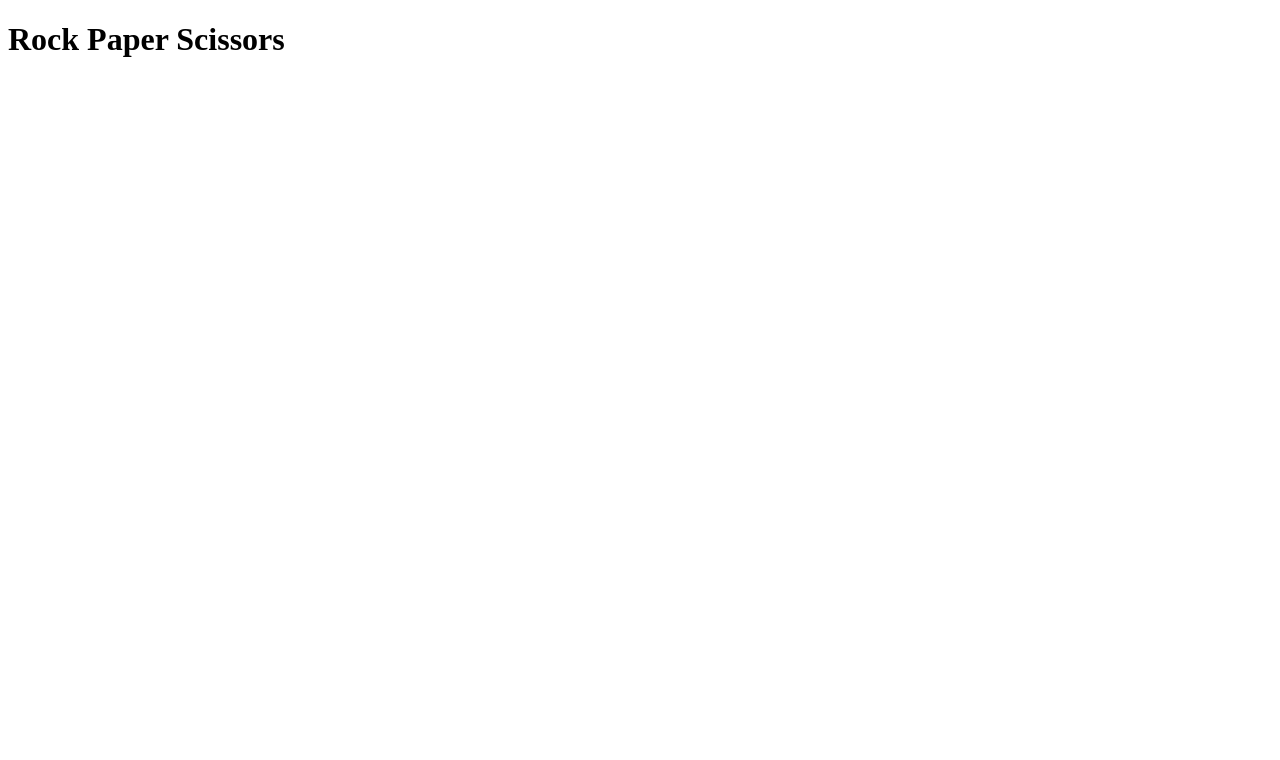
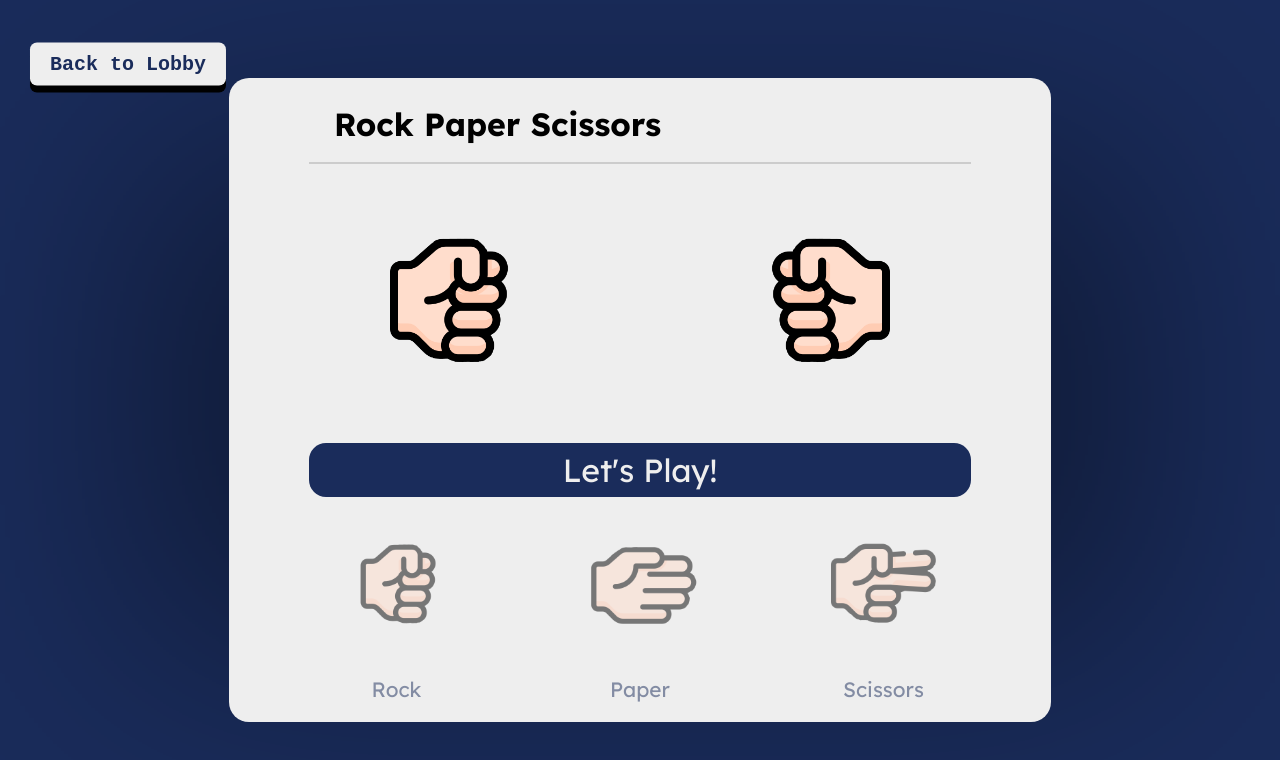
Before and after one commit to kenzay01/FunSpot, a plain HTML site: page play-zone/games/rock-paper-scissors/rock-paper-scissors.html in a window 1280 px wide. Drawn offline with Linux system fonts and the light colour scheme; a web font is replaced by a local one.

Commit message:
Done rps

```diff
--- a/play-zone/games/rock-paper-scissors/rock-paper-scissors.css
+++ b/play-zone/games/rock-paper-scissors/rock-paper-scissors.css
@@ -0,0 +1,173 @@
+* {
+  margin: 0;
+  padding: 0;
+  box-sizing: border-box;
+  font-family: "Lexend", sans-serif;
+}
+body {
+  height: 100vh;
+  display: flex;
+  justify-content: center;
+  align-items: center;
+  background-color: #1a2c5b;
+}
+.container {
+  padding: 1.25rem 5rem;
+  padding-top: 0.5rem;
+  border-radius: 20px;
+  background-color: #eeeeee;
+}
+.container h2 {
+  font-size: 2rem;
+  padding: 18px 25px;
+  border-bottom: 2px solid #ccc;
+}
+.container.start .option-images {
+  pointer-events: none;
+}
+.container.start .user-result {
+  animation: userShake 1.3s ease;
+}
+.container.start .bot-result {
+  animation: botShake 1.3s ease;
+}
+@keyframes userShake {
+  0% {
+    transform: rotate(0deg);
+  }
+  15% {
+    transform: rotate(20deg);
+  }
+  30% {
+    transform: rotate(-20deg);
+  }
+  45% {
+    transform: rotate(20deg);
+  }
+  60% {
+    transform: rotate(-20deg);
+  }
+  75% {
+    transform: rotate(20deg);
+  }
+  90% {
+    transform: rotate(-20deg);
+  }
+  100% {
+    transform: rotate(0deg);
+  }
+}
+@keyframes botShake {
+  0% {
+    transform: rotate(0deg);
+  }
+  15% {
+    transform: rotate(-20deg);
+  }
+  30% {
+    transform: rotate(20deg);
+  }
+  45% {
+    transform: rotate(-20deg);
+  }
+  60% {
+    transform: rotate(20deg);
+  }
+  75% {
+    transform: rotate(-20deg);
+  }
+  90% {
+    transform: rotate(20deg);
+  }
+  100% {
+    transform: rotate(0deg);
+  }
+}
+.result-images {
+  display: flex;
+  column-gap: 7rem;
+}
+.result-images img {
+  width: 275px;
+}
+.bot-result img {
+  transform: rotateY(180deg);
+}
+.result {
+  text-align: center;
+  font-size: 2rem;
+  color: #eeeeee;
+  background-color: #1a2c5b;
+  padding-top: 0.4rem;
+  padding-bottom: 0.45rem;
+  border-radius: 17px;
+}
+
+.option-images {
+  display: flex;
+  align-items: center;
+  justify-content: space-between;
+}
+.option-image img {
+  width: 175px;
+  pointer-events: none;
+}
+.option-image {
+  text-align: center;
+  opacity: 0.5;
+  transition: opacity 0.3s ease;
+  cursor: pointer;
+}
+.option-image:hover {
+  opacity: 1;
+}
+.option-image.active {
+  opacity: 1;
+}
+.option-image p {
+  color: #1a2c5b;
+  font-size: 1.3rem;
+  pointer-events: none;
+}
+.box-shadow {
+  position: absolute;
+  top: 50%;
+  left: 50%;
+  transform: translate(-50%, -50%);
+  transition: all 0.3s ease;
+  width: 1000px;
+  height: 500px;
+  background-color: rgba(0, 0, 0, 0.4);
+  z-index: -1;
+  border-radius: 15px;
+  filter: blur(125px);
+}
+.lobby a {
+  left: 10%;
+  top: 8%;
+  font-family: "Kode Mono", monospace;
+  font-weight: 800;
+  font-size: 20px;
+  text-decoration: none;
+  color: #1a2c5b;
+  position: absolute;
+  transform: translate(-50%, -50%);
+  padding: 10px 20px;
+  border-radius: 7px;
+  display: flex;
+  justify-content: center;
+  align-items: center;
+  background-color: #eeeeee;
+  transition: all 0.3s ease;
+  text-decoration: none;
+  box-shadow: #000000 0px 7px 0px 0px;
+}
+.lobby a:active {
+  top: 9%;
+  box-shadow: #eeeeee 0px 0px 0px 0px;
+  /* transform: translateY(5px); */
+  transition: 0.1s;
+}
+.lobby a:hover {
+  background-color: #cacaca;
+}
--- a/play-zone/games/rock-paper-scissors/rock-paper-scissors.html
+++ b/play-zone/games/rock-paper-scissors/rock-paper-scissors.html
@@ -4,10 +4,61 @@
     <meta charset="UTF-8" />
     <meta name="viewport" content="width=device-width, initial-scale=1.0" />
     <title>Rock Paper Scissors</title>
+    <link rel="stylesheet" href="https://cdnjs.cloudflare.com/ajax/libs/font-awesome/5.15.3/css/all.min.css"/>
+</head>
+    <link rel="preconnect" href="https://fonts.googleapis.com" />
+    <link rel="preconnect" href="https://fonts.gstatic.com" crossorigin />
+    <link
+      href="https://fonts.googleapis.com/css2?family=Anton&family=Josefin+Sans:ital,wght@0,100..700;1,100..700&family=Lexend:wght@100..900&family=Madimi+One&family=Patua+One&display=swap"
+      rel="stylesheet"
+    />
+    <link rel="preconnect" href="https://fonts.googleapis.com" />
+    <link rel="preconnect" href="https://fonts.gstatic.com" crossorigin />
+    <link
+      href="https://fonts.googleapis.com/css2?family=Kode+Mono:wght@400..700&display=swap"
+      rel="stylesheet"
+    />
+    <link rel="preconnect" href="https://fonts.googleapis.com" />
+    <link rel="preconnect" href="https://fonts.gstatic.com" crossorigin />
+    <link
+      href="https://fonts.googleapis.com/css2?family=Josefin+Sans:ital,wght@0,100..700;1,100..700&family=Madimi+One&display=swap"
+      rel="stylesheet"
+    />
     <link rel="stylesheet" href="./rock-paper-scissors.css" />
-    <script src="./rock-paper-scissors.js"></script>
+    <script src="./rock-paper-scissors.js" defer></script>
   </head>
   <body>
-    <h1>Rock Paper Scissors</h1>
+    <div class="lobby">
+      <a href="../../play-zone.html">Back to Lobby</a>
+    </div>
+    <div class="container">
+      <h2>Rock Paper Scissors</h2>
+      <div class="result-field">
+        <div class="result-images">
+          <span class="user-result">
+            <img src="./icons-for-rps/rock.png" alt="">
+          </span>
+          <span class="bot-result">
+            <img src="./icons-for-rps/rock.png" alt="">
+          </span>
+        </div>
+        <div class="result">Let's Play!</div>
+      </div>
+      <div class="option-images">
+        <span class="option-image">
+          <img src="./icons-for-rps/rock.png" alt="">
+          <p>Rock</p>
+        </span>
+        <span class="option-image">
+          <img src="./icons-for-rps/paper.png" alt="">
+          <p>Paper</p>
+        </span>
+        <span class="option-image">
+          <img src="./icons-for-rps/scissors.png" alt="">
+          <p>Scissors</p>
+        </span>
+      </div>
+    </div>
+    <div class="box-shadow"></div>
   </body>
 </html>
--- a/play-zone/games/rock-paper-scissors/rock-paper-scissors.js
+++ b/play-zone/games/rock-paper-scissors/rock-paper-scissors.js
@@ -0,0 +1,46 @@
+const gameContainer = document.querySelector(".container");
+const userResult = document.querySelector(".user-result img");
+const botResult = document.querySelector(".bot-result img");
+const result = document.querySelector(".result");
+const optionImages = document.querySelectorAll(".option-image");
+
+optionImages.forEach((image, index) => {
+  image.addEventListener("click", (e) => {
+    image.classList.add("active");
+    userResult.src = botResult.src = "./icons-for-rps/rock.png";
+    result.textContent = "Wait...";
+    optionImages.forEach((image2, index2) => {
+      if (index !== index2) {
+        image2.classList.remove("active");
+      }
+    });
+    gameContainer.classList.add("start");
+    let time = setTimeout(() => {
+      gameContainer.classList.remove("start");
+      let imageSrc = e.target.querySelector("img").src;
+      userResult.src = imageSrc;
+      let randomNumber = Math.floor(Math.random() * 3);
+      let botImages = [
+        "./icons-for-rps/rock.png",
+        "./icons-for-rps/paper.png",
+        "./icons-for-rps/scissors.png",
+      ];
+      botResult.src = botImages[randomNumber];
+      let cpuValues = ["R", "P", "S"][randomNumber];
+      let userValues = ["R", "P", "S"][index];
+      let outcomes = {
+        RR: "It's a tie",
+        PP: "It's a tie",
+        SS: "It's a tie",
+        RP: "You lose",
+        RS: "You win",
+        PR: "You win",
+        PS: "You lose",
+        SR: "You lose",
+        SP: "You win",
+      };
+      let outComeValue = outcomes[userValues + cpuValues];
+      result.textContent = outComeValue;
+    }, 1450);
+  });
+});
```
Also changed, not shown: play-zone/games/rock-paper-scissors/icons-for-rps/paper.png (added), play-zone/games/rock-paper-scissors/icons-for-rps/rock.png (added), play-zone/games/rock-paper-scissors/icons-for-rps/scissors.png (added).
